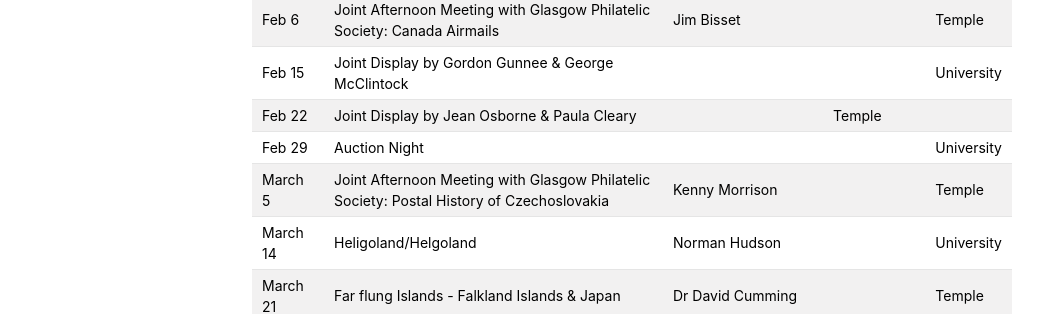
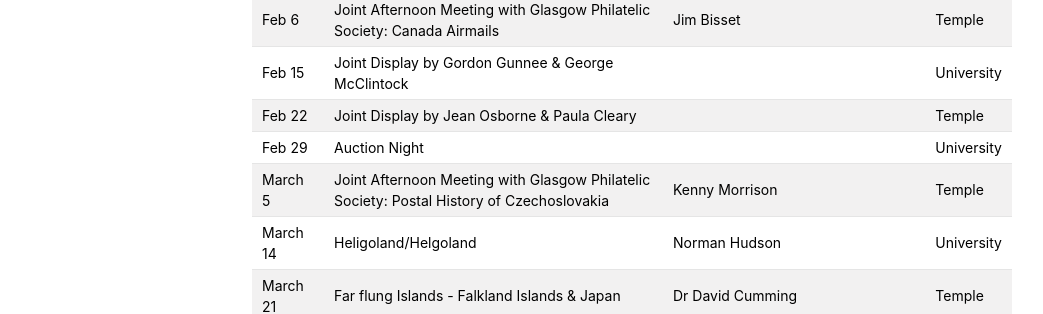
Before and after one commit to astalker/caledonian-stamps, a Jekyll site: the page built from meetings.md, in a window 1280 px wide. Shown: the part 1178-1492 px from the top of the page, without its empty margins (118-1161 px from the left). Built offline with Jekyll 4.4.1, drawn with Linux system fonts in a browser that asks for light colours; our own code applies the rules of GitHub Pages for plain Markdown files.

Commit message:
Feb 22 edit

```diff
--- a/meetings.md
+++ b/meetings.md
@@ -28,7 +28,7 @@ Jan 25 | Lyn & Jan Entertain | Jyn & Jan van den Baard|             |Temple
 Feb 1  | GB Letter Stamps: The Service & Then Stamps| Yvonne Wheatley FRPSL | ZOOM Meeting
 Feb 6  | Joint Afternoon Meeting with Glasgow Philatelic Society: Canada Airmails | Jim Bisset |             | Temple
 Feb 15 | Joint Display by Gordon Gunnee & George McClintock |               |             |University
-Feb 22 | Joint Display by Jean Osborne & Paula Cleary |                |Temple
+Feb 22 | Joint Display by Jean Osborne & Paula Cleary |                |               |Temple
 Feb 29 | Auction Night |             |             | University
 March 5  | Joint Afternoon Meeting with Glasgow Philatelic Society: Postal History of Czechoslovakia | Kenny Morrison|             | Temple
 March 14 | Heligoland/Helgoland | Norman Hudson |               |University
```
